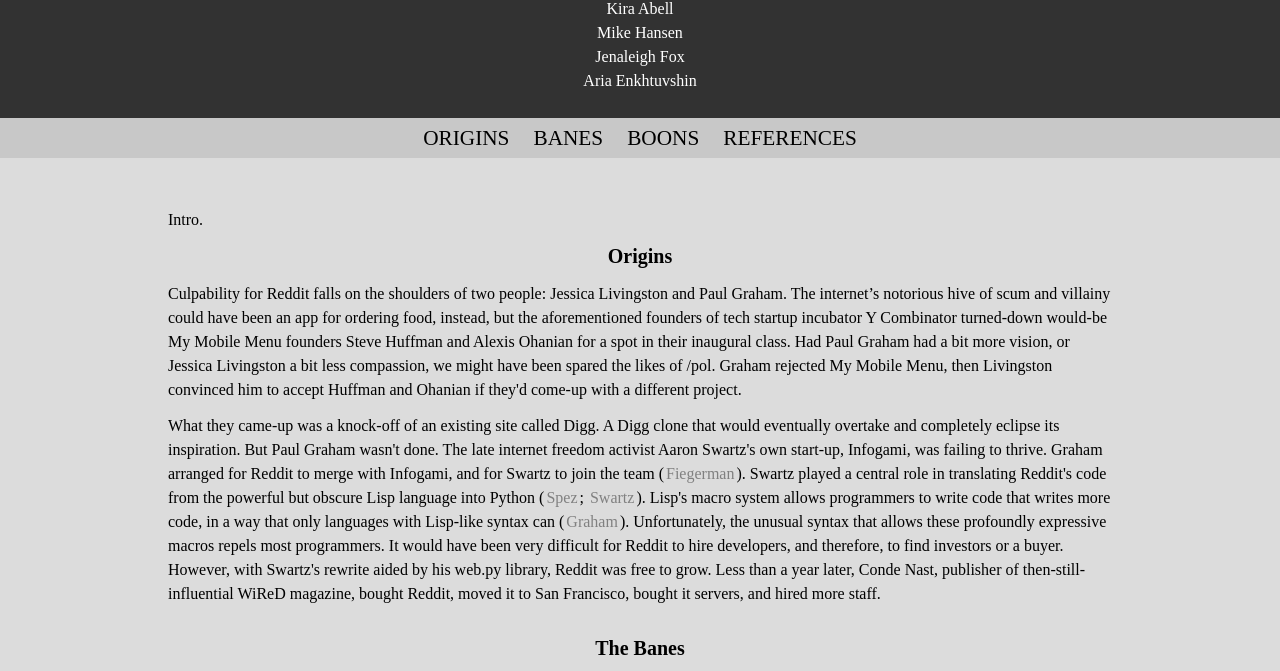
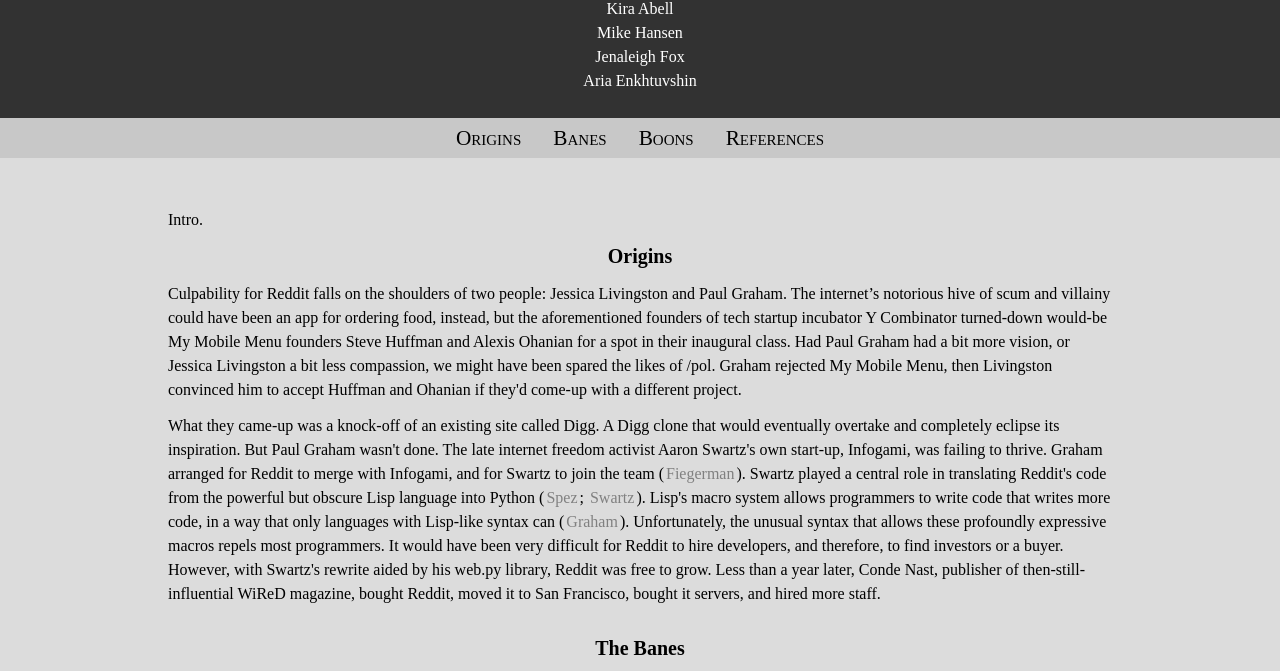
Before and after one commit to Nightscrawl/itc134-A4-gh-page-project, a plain HTML site: page index.html in a window 1280 px wide. Shown: the part 110-781 px from the top of the page. Drawn offline with Linux system fonts and the light colour scheme.

Commit message:
nav text
changes nav text to small caps

```diff
--- a/css/style.css
+++ b/css/style.css
@@ -65,6 +65,10 @@ h3 {
     font-size: 1.25em;
 }
 
+.ref {
+    margin-top: 50px;
+}
+
 h3:first-of-type {
     margin-top: 0px;
 }
@@ -75,11 +79,11 @@ nav, footer {
 
 nav {
     font-size: 1.33em;
-    text-transform: uppercase;
+    font-variant: small-caps;
 }
 
 nav a {
-    padding: 8px 12px;
+    padding: 8px 16px;
     display: inline-block;
     text-decoration: none;
     color: black;
```
